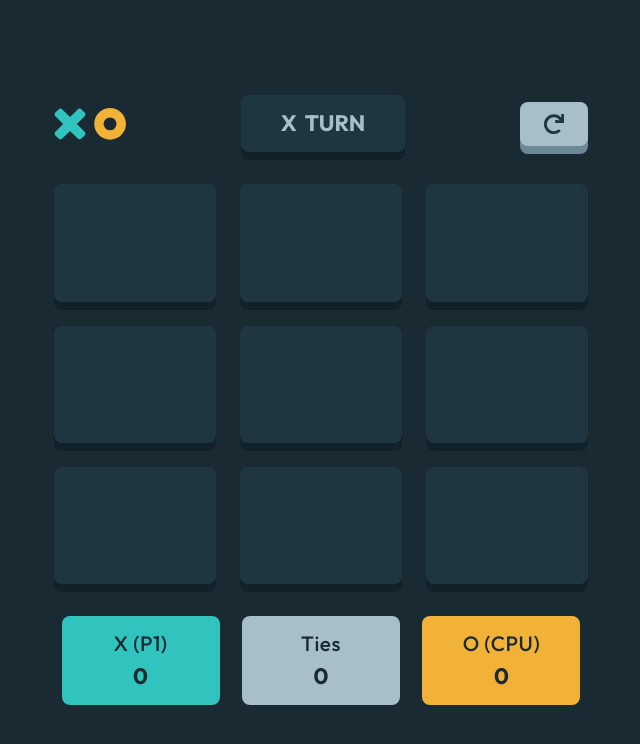
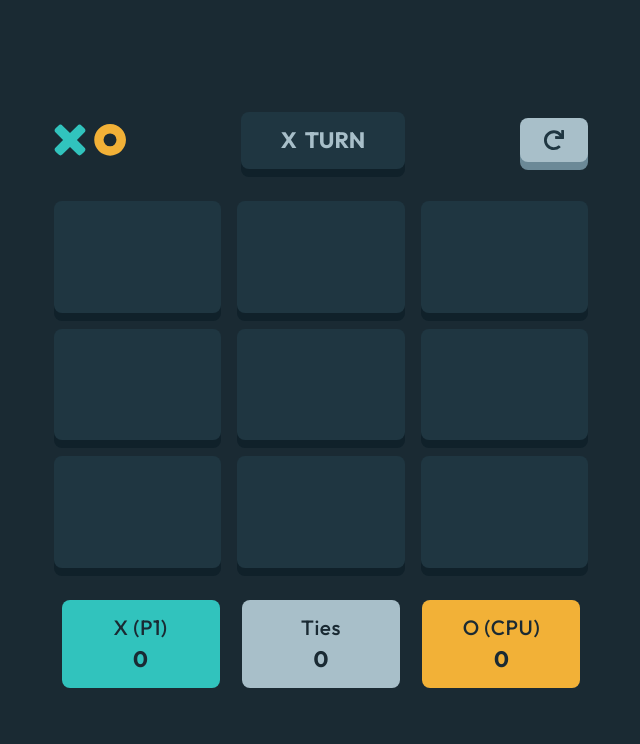
Before and after one commit to developedbygeo/Tic-tac-toe-v2, a React (Create React App) app: page /#/menu in a window 1280 px wide. Both pictures are taken after a click on the button "New Game (VS CPU)". Shown: the top 744 px of the page, without its empty margins (319-959 px from the left). Built offline with nearby package versions, Linux system fonts and the light colour scheme.

Commit message:
style: setting board height

```diff
--- a/src/components/GameBoard.jsx
+++ b/src/components/GameBoard.jsx
@@ -17,7 +17,7 @@ const GameBoard = () => {
   const hoverMark = mode === 'CPU' ? hoverMarkCPU : currentHover;
 
   return (
-    <div className="h-3/5 grid grid-cols-3 grid-rows-3 place-items-center gap-6 landmobileSS:landscape-gameboard">
+    <div className="h-[55%] grid grid-cols-3 grid-rows-3 place-items-center gap-4 landmobileSS:landscape-gameboard">
       {board.map((card, index) => {
         const isWinningCoord = currentWinningCoords && currentWinningCoords.includes(index);
         return (
```
